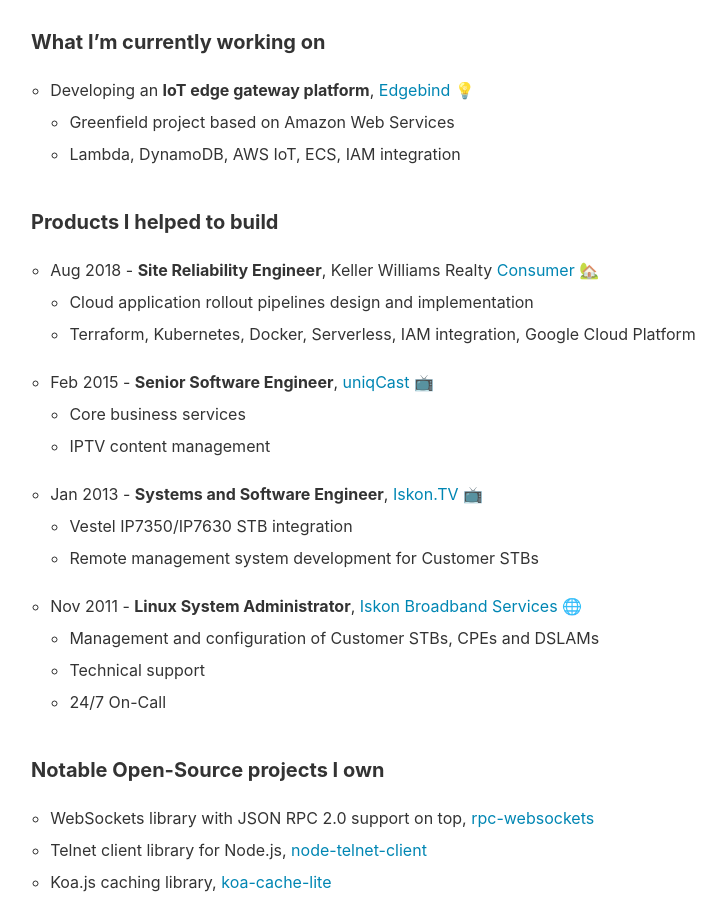
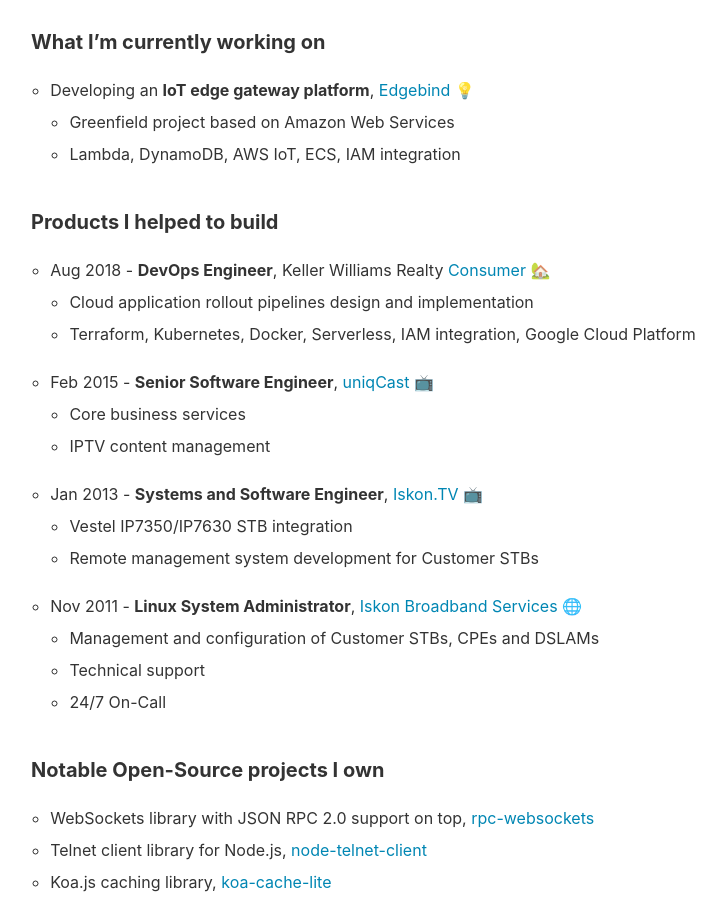
Before and after one commit to mkozjak/mkozjak.github.io, a Jekyll site: the page built from about.md, in a window 1280 px wide and 900 px high, scrolled down 634 px. Shown: the whole window, without its empty margins (241-967 px from the left). Built offline with Jekyll 4.4.1, drawn with Linux system fonts in a browser that asks for light colours.

Commit message:
Update about.md

```diff
--- a/about.md
+++ b/about.md
@@ -12,7 +12,7 @@
   - Lambda, DynamoDB, AWS IoT, ECS, IAM integration
 
 #### Products I helped to build
-- Aug 2018 - **Site Reliability Engineer**, Keller Williams Realty <a class="link" href="https://apps.apple.com/us/app/kw-buy-sell-real-estate/id652512924">Consumer</a> 🏡
+- Aug 2018 - **DevOps Engineer**, Keller Williams Realty <a class="link" href="https://apps.apple.com/us/app/kw-buy-sell-real-estate/id652512924">Consumer</a> 🏡
   - Cloud application rollout pipelines design and implementation
   - Terraform, Kubernetes, Docker, Serverless, IAM integration, Google Cloud Platform
 - Feb 2015 - **Senior Software Engineer**, <a class="link" href="https://www.uniqcast.com">uniqCast</a> 📺
```
